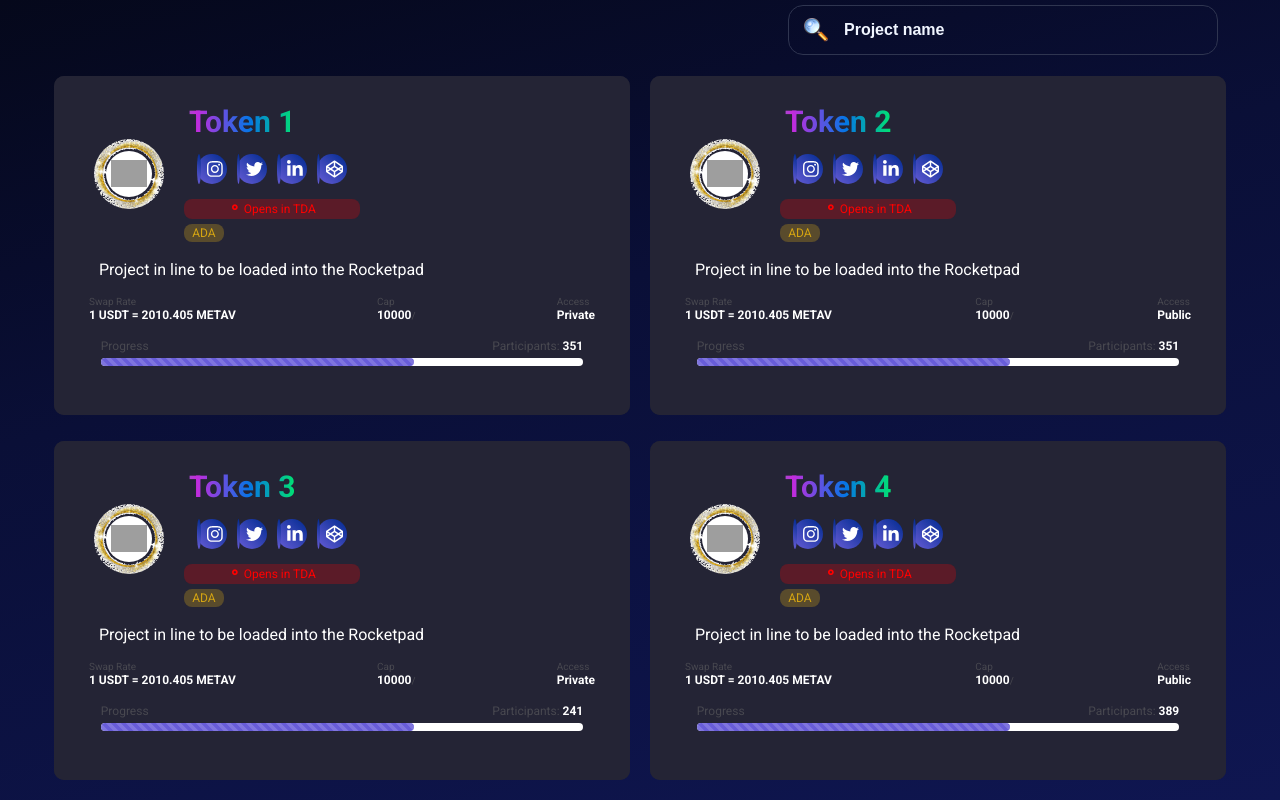
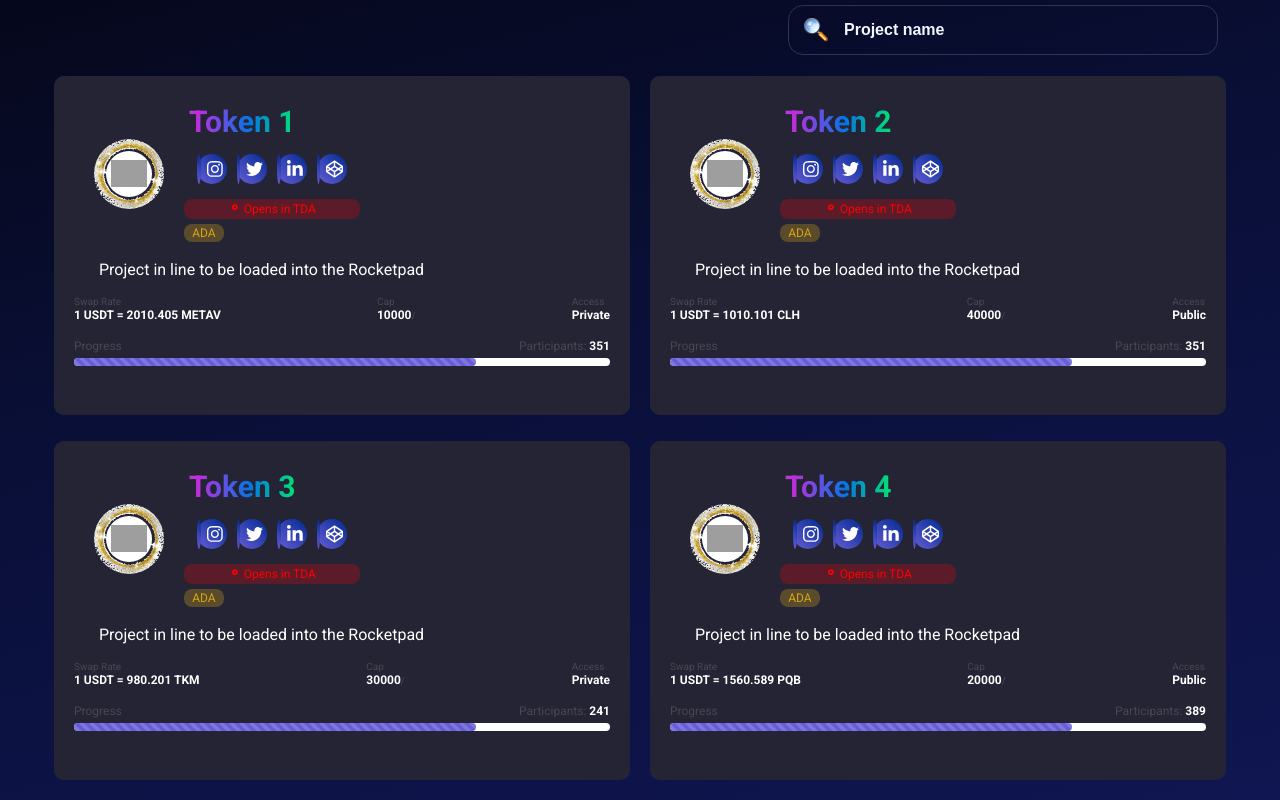
Before and after one commit to LuisLamiral8/rocketpad-app, a Next.js app: page /components/Article in a window 1280 px wide. Built offline with nearby package versions, Linux system fonts and the light colour scheme; grey boxes are pictures that could not be loaded; what easy-peasy would draw is missing.

Commit message:
solve bugs

```diff
--- a/pages/components/Article.jsx
+++ b/pages/components/Article.jsx
@@ -22,8 +22,8 @@ const Article = () => {
           title= "Token 2"
           to= "/tokens/token2"
           description= "Project in line to be loaded into the Rocketpad"
-          swapRate= "1 USDT = 2010.405 METAV"
-          cap= "10000"
+          swapRate= "1 USDT = 1010.101 CLH"
+          cap= "40000"
           access= "Public"
           participants= "351"
           />
@@ -32,8 +32,8 @@ const Article = () => {
           title= "Token 3"
           to= "/tokens/token3"
           description= "Project in line to be loaded into the Rocketpad"
-          swapRate= "1 USDT = 2010.405 METAV"
-          cap= "10000"
+          swapRate= "1 USDT = 980.201 TKM"
+          cap= "30000"
           access= "Private"
           participants= "241"
           />
@@ -41,8 +41,8 @@ const Article = () => {
           title= "Token 4"
           to= "/tokens/token4"
           description= "Project in line to be loaded into the Rocketpad"
-          swapRate= "1 USDT = 2010.405 METAV"
-          cap= "10000"
+          swapRate= "1 USDT = 1560.589 PQB"
+          cap= "20000"
           access= "Public"
           participants= "389"
           />
--- a/styles/card.scss
+++ b/styles/card.scss
@@ -217,12 +217,7 @@
       flex-direction:row;
       font-size:12px;
       color: #484850;
-      small:nth-child(1){
-        margin-left: 15px;
-      }
-      small:nth-child(3){
-        margin-right: 15px;
-      }
+
       .swapinfo-small{
         font-size: 12px;
         font-weight: 400;
@@ -244,13 +239,10 @@
     flex-direction:row;
   }
   small{
-    margin: 0 10px;
     font-size: 12px;
     color: #484850;
-    margin-left:5%;
   }
   p{
-    margin-right:5%;
     font-size: 12px;
     color: #484850;
     b{
@@ -262,7 +254,7 @@
     position: relative;
     height: 8px;
     border-radius: 5px;
-    width: 90%;
+    width: 100%;
     background-color: rgb(255 255 255);
     margin: 5px auto 20px auto;
     .progress{
@@ -292,16 +284,16 @@
         color: #fff;
         text-align: center;
         &:first-child{
-          width:65%;
+          width:75% !important;
         }
         &:nth-child(2){
-          width: 80% !important;
+          width: 50% !important;
         }
         &:nth-child(3){
-          width: 80% !important;
+          width: 60% !important;
         }
         &:nth-child(4){
-          width: 80% !important;
+          width: 100% !important;
         }
       }
 
@@ -312,6 +304,7 @@
       }
 
       .progress-bar-striped {
+        // width: 3%;
         background-image: linear-gradient(
           45deg
           ,rgba(255,255,255,.15) 25%,transparent 25%,transparent 50%,rgba(255,255,255,.15) 50%,rgba(255,255,255,.15) 75%,transparent 75%,transparent);
```
